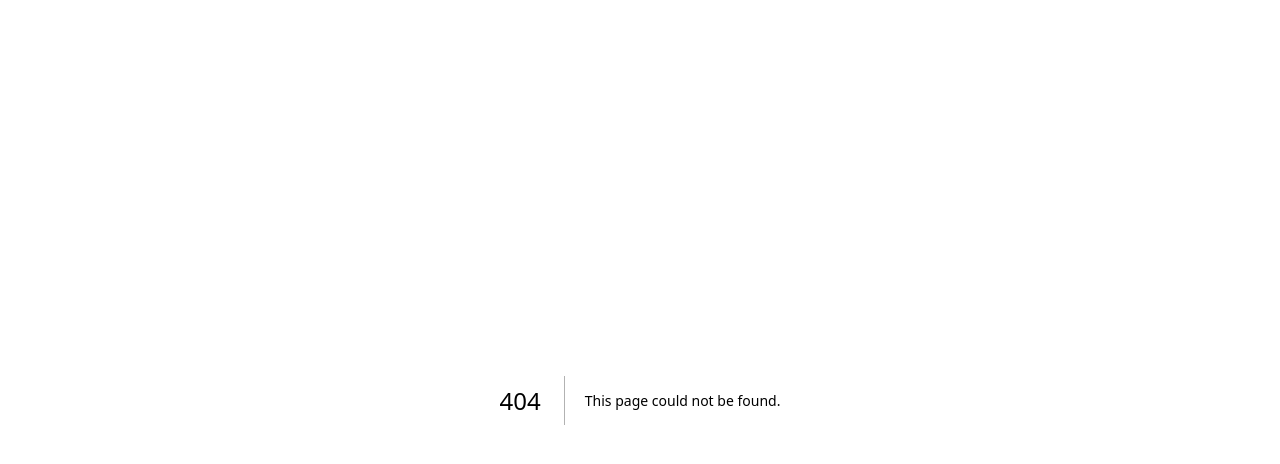
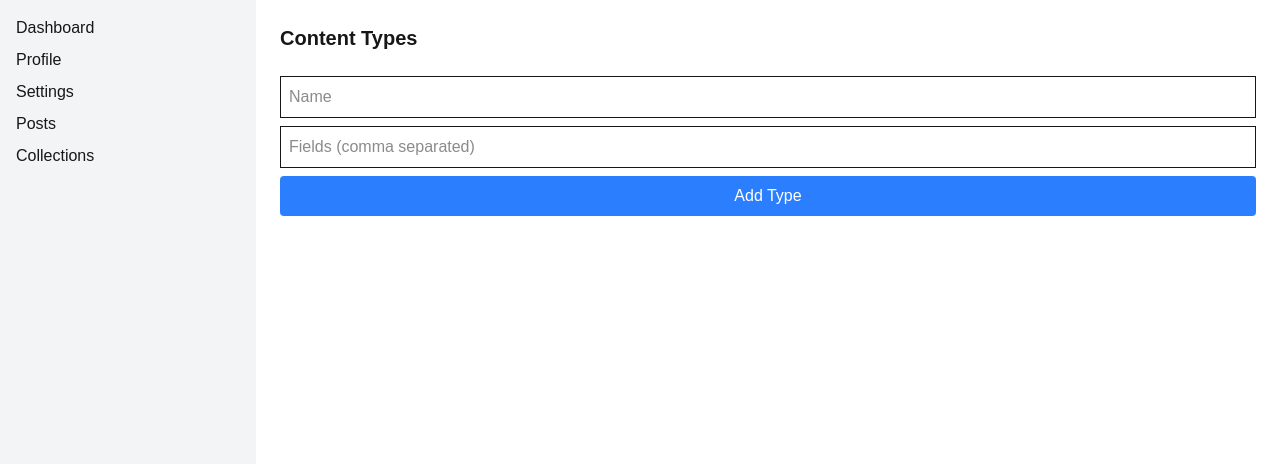
Before and after one commit to vyquocvu/nextcms, a Next.js app in the folder cms/: page /admin/content-types in a window 1280 px wide. Before the commit this address had no page. Shown: the top 464 px of the page. Built offline with nearby package versions, Linux system fonts and the light colour scheme.

Commit message:
Move dashboard pages under admin

```diff
--- a/cms/src/app/dashboard/collections/page.tsx
+++ b/cms/src/app/admin/collections/page.tsx
@@ -22,7 +22,7 @@ export default function CollectionsPage() {
       <ul className="space-y-2">
         {types.map((t) => (
           <li key={t.slug}>
-            <Link className="underline" href={`/dashboard/collections/${t.slug}`}>
+            <Link className="underline" href={`/admin/collections/${t.slug}`}>
               {t.name}
             </Link>
           </li>
--- a/cms/src/app/dashboard/content-types/page.tsx
+++ b/cms/src/app/admin/content-types/page.tsx
@@ -40,7 +40,7 @@ export default function ContentTypesPage() {
       <ul className="space-y-2 mb-6">
         {types.map((t) => (
           <li key={t.name}>
-            <Link className="underline" href={`/dashboard/content-types/${t.name}`}>{t.name}</Link>
+            <Link className="underline" href={`/admin/content-types/${t.name}`}>{t.name}</Link>
           </li>
         ))}
       </ul>
--- a/cms/src/app/admin/layout.tsx
+++ b/cms/src/app/admin/layout.tsx
@@ -1,3 +1,32 @@
-export default function AdminLayout({ children }: { children: React.ReactNode }) {
-  return <div className="p-6">{children}</div>;
+import Link from "next/link";
+
+export default function DashboardLayout({
+  children,
+}: {
+  children: React.ReactNode;
+}) {
+  return (
+    <div className="flex min-h-screen">
+      <aside className="w-64 bg-gray-100 dark:bg-gray-900 p-4">
+        <nav className="flex flex-col space-y-2">
+          <Link className="hover:underline" href="/admin">
+            Dashboard
+          </Link>
+          <Link className="hover:underline" href="/admin/profile">
+            Profile
+          </Link>
+          <Link className="hover:underline" href="/admin/settings">
+            Settings
+          </Link>
+          <Link className="hover:underline" href="/admin/posts">
+            Posts
+          </Link>
+          <Link className="hover:underline" href="/admin/collections">
+            Collections
+          </Link>
+        </nav>
+      </aside>
+      <main className="flex-1 p-6">{children}</main>
+    </div>
+  );
 }
--- a/cms/src/app/admin/page.tsx
+++ b/cms/src/app/admin/page.tsx
@@ -1,3 +1,3 @@
-export default function AdminHome() {
-  return <h1 className="text-xl font-bold">Admin</h1>;
+export default function DashboardPage() {
+  return <h1 className="text-xl font-bold">Dashboard Home</h1>;
 }
--- a/cms/src/app/dashboard/layout.tsx
+++ /dev/null
@@ -1,32 +0,0 @@
-import Link from "next/link";
-
-export default function DashboardLayout({
-  children,
-}: {
-  children: React.ReactNode;
-}) {
-  return (
-    <div className="flex min-h-screen">
-      <aside className="w-64 bg-gray-100 dark:bg-gray-900 p-4">
-        <nav className="flex flex-col space-y-2">
-          <Link className="hover:underline" href="/dashboard">
-            Dashboard
-          </Link>
-          <Link className="hover:underline" href="/dashboard/profile">
-            Profile
-          </Link>
-          <Link className="hover:underline" href="/dashboard/settings">
-            Settings
-          </Link>
-          <Link className="hover:underline" href="/dashboard/posts">
-            Posts
-          </Link>
-          <Link className="hover:underline" href="/dashboard/collections">
-            Collections
-          </Link>
-        </nav>
-      </aside>
-      <main className="flex-1 p-6">{children}</main>
-    </div>
-  );
-}
--- a/cms/src/app/dashboard/page.tsx
+++ /dev/null
@@ -1,3 +0,0 @@
-export default function DashboardPage() {
-  return <h1 className="text-xl font-bold">Dashboard Home</h1>;
-}
```
Also changed, not shown: cms/src/app/admin/collections/[slug]/page.tsx (renamed from cms/src/app/dashboard/collections/[slug]/page.tsx), cms/src/app/admin/content-types/[type]/page.tsx (renamed from cms/src/app/dashboard/content-types/[type]/page.tsx), cms/src/app/admin/posts/page.tsx (renamed from cms/src/app/dashboard/posts/page.tsx), cms/src/app/admin/profile/page.tsx (renamed from cms/src/app/dashboard/profile/page.tsx), cms/src/app/admin/settings/page.tsx (renamed from cms/src/app/dashboard/settings/page.tsx), 1 other file (tests, documents, lock files or other folders).
